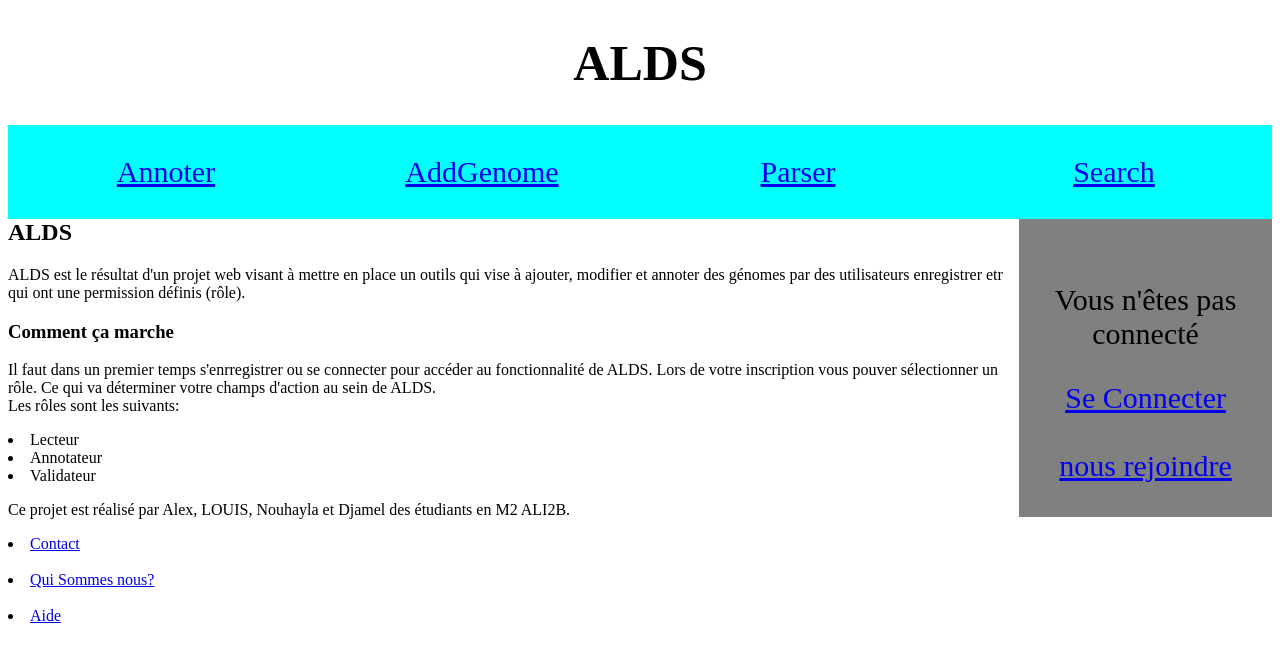
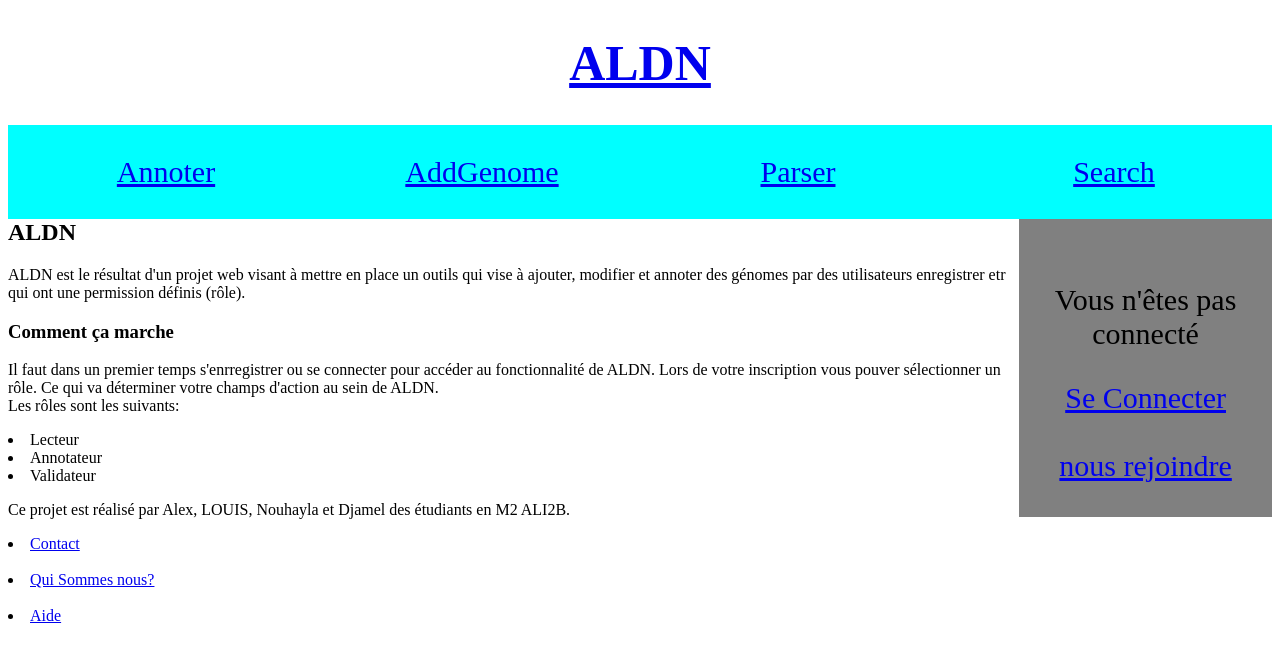
Before and after one commit to lwperrin/projet_web, a Django app: page / in a window 1280 px wide. Shown: the top 655 px of the page. Run offline with Django 4.2, Linux system fonts and the light colour scheme.

Commit message:
alds to aldn

```diff
--- a/source/bacterial_genome_annotation/templates/bacterial_genome_annotation/Base.html
+++ b/source/bacterial_genome_annotation/templates/bacterial_genome_annotation/Base.html
@@ -7,7 +7,7 @@
     <link href="{% static 'bacterial_genome_annotation/style.css'%}" rel="stylesheet"/>
 </head>
 <header>
-    <h1>ALDS</h1>
+    <h1><a href="{% url 'home' %}">ALDN<a/></h1>
 </header>
 <body>
 <nav>
--- a/source/bacterial_genome_annotation/templates/bacterial_genome_annotation/home.html
+++ b/source/bacterial_genome_annotation/templates/bacterial_genome_annotation/home.html
@@ -1,7 +1,7 @@
 {% extends 'bacterial_genome_annotation/Base.html' %}
 {% block content %}
-		<h2>ALDS</h2>
-		<p>ALDS est le résultat d'un projet web visant à mettre
+		<h2>ALDN</h2>
+		<p>ALDN est le résultat d'un projet web visant à mettre
 			en place un outils qui vise à ajouter, modifier et annoter
 			des génomes par des utilisateurs enregistrer etr qui ont
 			une permission définis (rôle).
@@ -9,9 +9,9 @@
 		<h3>Comment ça marche</h3>
 
 			<p>Il faut dans un premier temps s'enrregistrer ou se connecter
-				pour accéder au fonctionnalité de ALDS. Lors de votre inscription
+				pour accéder au fonctionnalité de ALDN. Lors de votre inscription
 				vous pouver sélectionner un rôle. Ce qui va déterminer votre
-				champs d'action au sein de ALDS.
+				champs d'action au sein de ALDN.
 				<br>
 				Les rôles sont les suivants:
 				<br>
```
